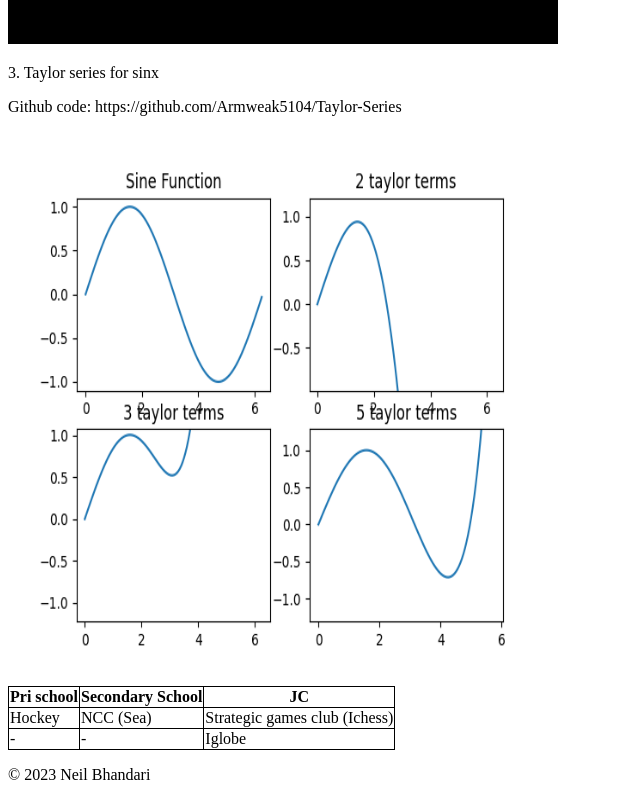
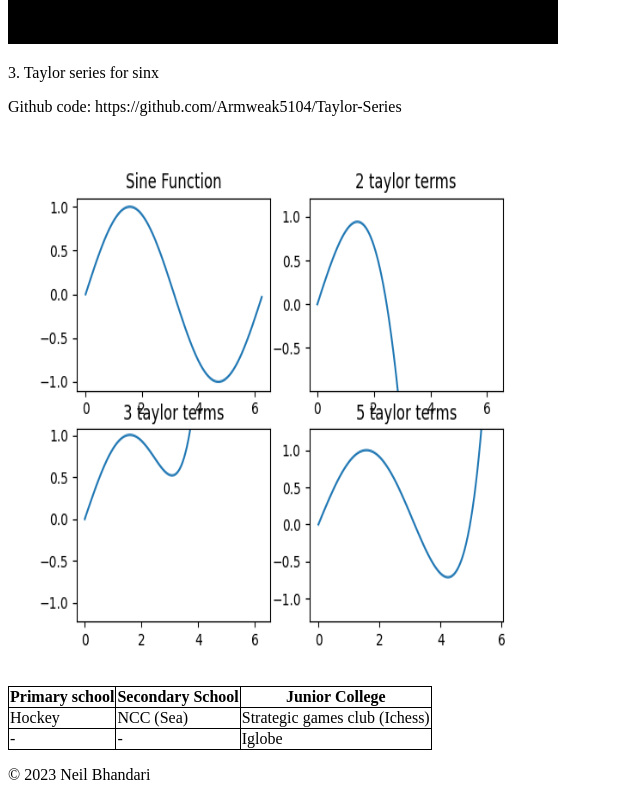
Before and after one commit to Armweak5104/Armweak5104.github.io, a plain HTML site: page index.html in a window 1280 px wide. Shown: the part 1576-2376 px from the top of the page, without its empty margins (0-640 px from the left). Drawn offline with Linux system fonts and the light colour scheme.

Commit message:
Update index.html

```diff
--- a/index.html
+++ b/index.html
@@ -45,9 +45,9 @@
 	<div id = "CCAs">
 		<table>
 			<tr>
-				<th>Pri school</th>
+				<th>Primary school</th>
 				<th> Secondary School</th>
-				<th>JC</th>
+				<th>Junior College</th>
 			</tr>
 			<tr>
 				<td>Hockey</td>
```
